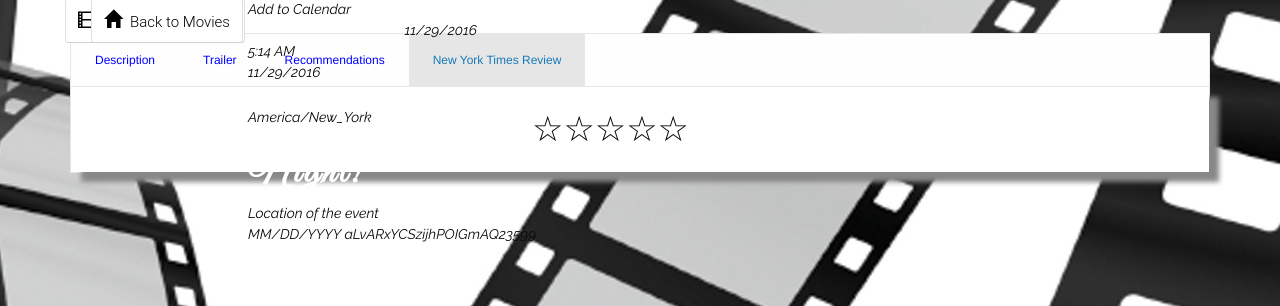
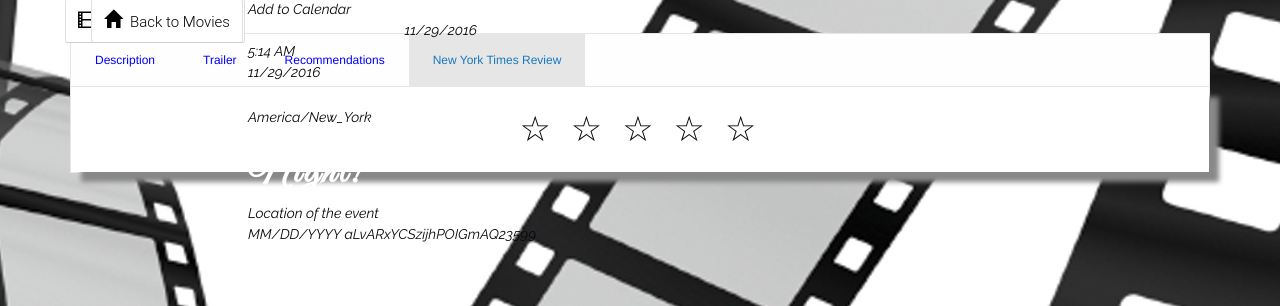
Before and after one commit to AdamJahur/projectOne, a PHP site: page /secondPage.html in a window 1280 px wide, after a click on "New York Times Review". Shown: the part 509-815 px from the top of the page. Run offline with PHP 8.4, Linux system fonts and the light colour scheme; grey boxes labelled with a size stand in for pictures from a placeholder-image service; some libraries are stand-ins or nearby versions.

Commit message:
stars in review div now go left to right, no click function yet

```diff
--- a/assets/css/nytReview.css
+++ b/assets/css/nytReview.css
@@ -37,7 +37,6 @@ div#review.author::before {content: ' Written By:  ';
 	text-align: center;
 	margin: 0 auto;
 	font-family: 'Raleway', 'sans-serif';
-
 }
 
 #panel4{
@@ -48,8 +47,8 @@ div#review.author::before {content: ' Written By:  ';
 }
 
 #review{
-  unicode-bidi: bidi-override;
-  direction: ltr;
+
+  direction: rtl;
 }
 
 #review > span:hover:before,
@@ -57,6 +56,7 @@ div#review.author::before {content: ' Written By:  ';
    content: "\2605";
    position: absolute;
    color: gold;
+
 }
 
 #short{
@@ -68,14 +68,11 @@ div#review.author::before {content: ' Written By:  ';
 	font-style: italic;
 }
 
-.stars{
-	padding-left: 460px;
-}
+
 
 .stars,.stars1, .stars2, .stars3, .stars4, .stars5{
 	font-size: 250%;
 	display: inline-block;
-	margin: 0 auto;
-	text-align: center;
-	max-width: 800px;
-}
+	margin-right: 20px;
+	position: relative;
+	left: -38%;
--- a/secondPage.html
+++ b/secondPage.html
@@ -25,6 +25,10 @@
 		var regex = /[^]/g;
 		textfield.value = textfield.value.replace(regex,"");
 		}
+
+$(".stars").click( function() {
+    $('span').toggle();
+});
 
 </script>
 
```
